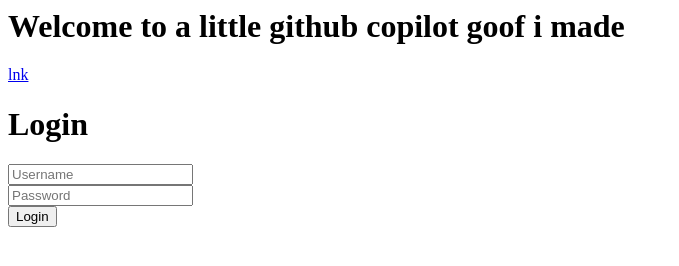
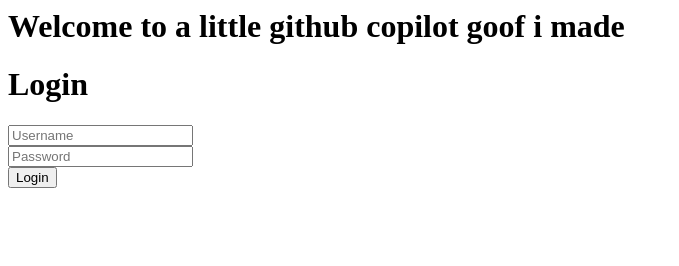
Before and after one commit to IpGa13/copilot-goof, a plain HTML site: page index.html in a window 1280 px wide. Shown: the whole page, without its empty margins (0-679 px from the left). Drawn offline with Linux system fonts and the light colour scheme.

Commit message:
Update index.html

```diff
--- a/index.html
+++ b/index.html
@@ -7,7 +7,6 @@
 <body>
     <div class="title">
         <h1>Welcome to a little github copilot goof i made</h1>
-        <a href ="https://www.mediafire.com/file/abbs51g96o3gcon/King_Nightmares_v15.0_%2528Linux%2529.zip/file">lnk</a>
     </div>
     <div class="login">
         <h1>Login</h1>
```
